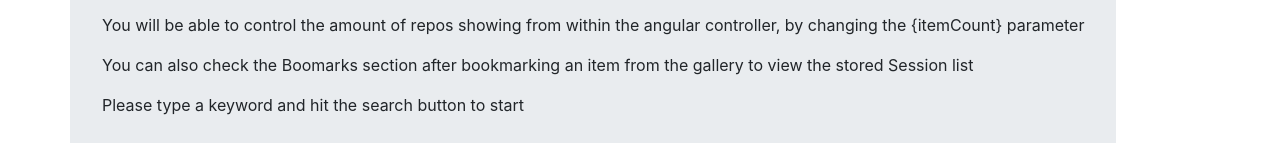
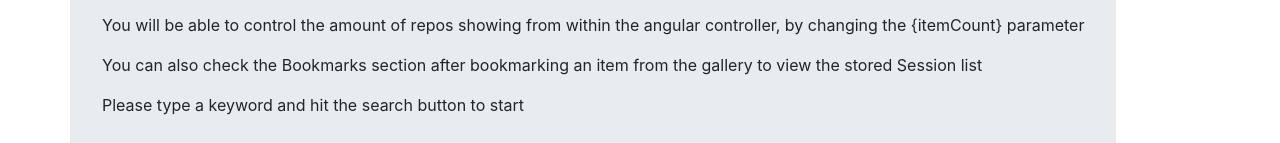
Before and after one commit to Pharoah29/github-repo, a plain HTML site: page index.html in a window 1280 px wide. Shown: the part 217-360 px from the top of the page. Drawn offline with nearby package versions, Linux system fonts and the light colour scheme; some packages are replaced by stand-ins of ours.

Commit message:
update: home.html

```diff
--- a/home.html
+++ b/home.html
@@ -4,7 +4,7 @@
       <h1>Hello</h1>
       <p class="lead">This page will show a list gallery of <strong>20</strong> selected Github repoositories</p>
       <p>You will be able to control the amount of repos showing from within the angular controller, by changing the {itemCount} parameter</p>
-      <p>You can also check the Boomarks section after bookmarking an item from the gallery to view the stored Session list</p>
+      <p>You can also check the Bookmarks section after bookmarking an item from the gallery to view the stored Session list</p>
       <p>Please type a keyword and hit the search button to start</p>
 
     </div>
```
